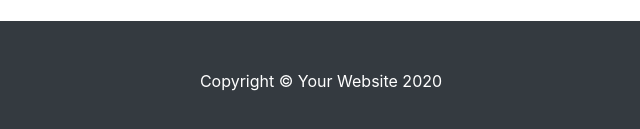
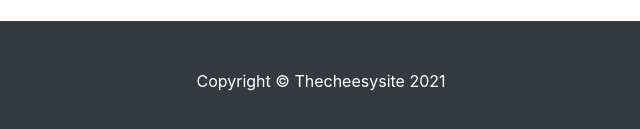
Before and after one commit to CHEESYBOI21/thecheesysite, a website: page index.html in a window 1280 px wide. Shown: the part 1263-1392 px from the top of the page, 319-959 px from the left. Drawn offline with Linux system fonts and the light colour scheme.

Commit message:
Update index.html

```diff
--- a/index.html
+++ b/index.html
@@ -199,7 +199,7 @@
   <!-- Footer -->
   <footer class="py-5 bg-dark">
     <div class="container">
-      <p class="m-0 text-center text-white">Copyright &copy; Your Website 2020</p>
+      <p class="m-0 text-center text-white">Copyright &copy; Thecheesysite 2021</p>
     </div>
     <!-- /.container -->
   </footer>
```
